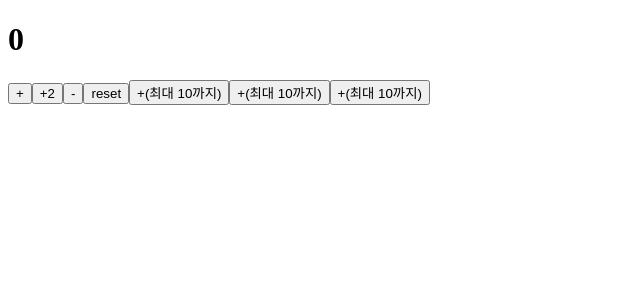
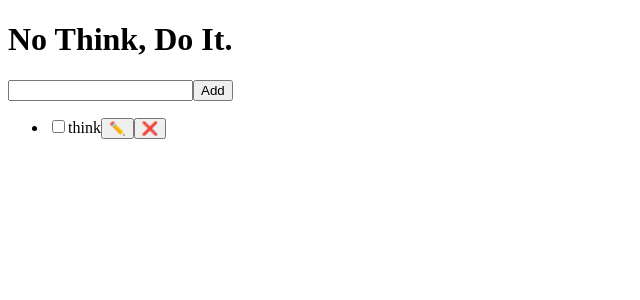
Before and after one commit to ssep4u/Programming_3300, a React (Vite) app: page / in a window 1280 px wide. Shown: the top 300 px of the page, without its empty margins (0-640 px from the left). Built offline with nearby package versions, Linux system fonts and the light colour scheme.

Commit message:
TodoListApp 시작 😆, HTML

```diff
--- /dev/null
+++ b/src/TodoListApp.jsx
@@ -0,0 +1,21 @@
+function TodoListApp() {
+    return (
+        <div>
+            <h1>No Think, Do It.</h1>
+            <form>
+                <input type="text" />
+                <button>Add</button>
+            </form>
+            <ul>
+                <li>
+                    <input type="checkbox" id="chk-1" />
+                    <label htmlFor="chk-1">think</label>
+                    <button>✏️</button>
+                    <button>❌</button>
+                </li>
+            </ul>
+        </div>
+    )
+}
+
+export default TodoListApp;
--- a/src/main.jsx
+++ b/src/main.jsx
@@ -1,10 +1,12 @@
+// https://programming-3300.ssep4u.workers.dev/
+
 import { StrictMode } from 'react'
 import { createRoot } from 'react-dom/client'
 // import './index.css'
-import CounterApp from './CounterApp.jsx'
+import TodoListApp from './TodoListApp.jsx'
 
 createRoot(document.getElementById('root')).render(
   <StrictMode>
-    <CounterApp />
+    <TodoListApp />
   </StrictMode>,
 )
```
Also changed, not shown: 1 other file (tests, documents, lock files or other folders).
